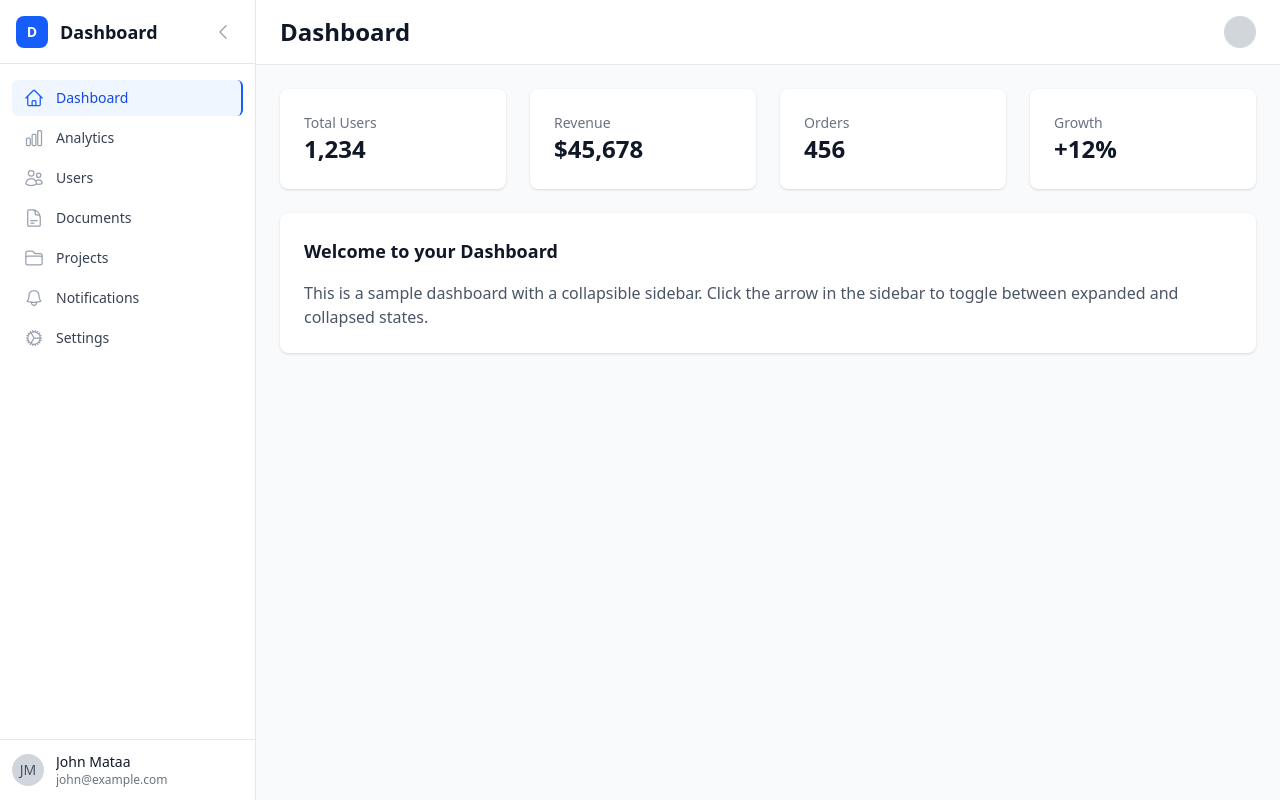
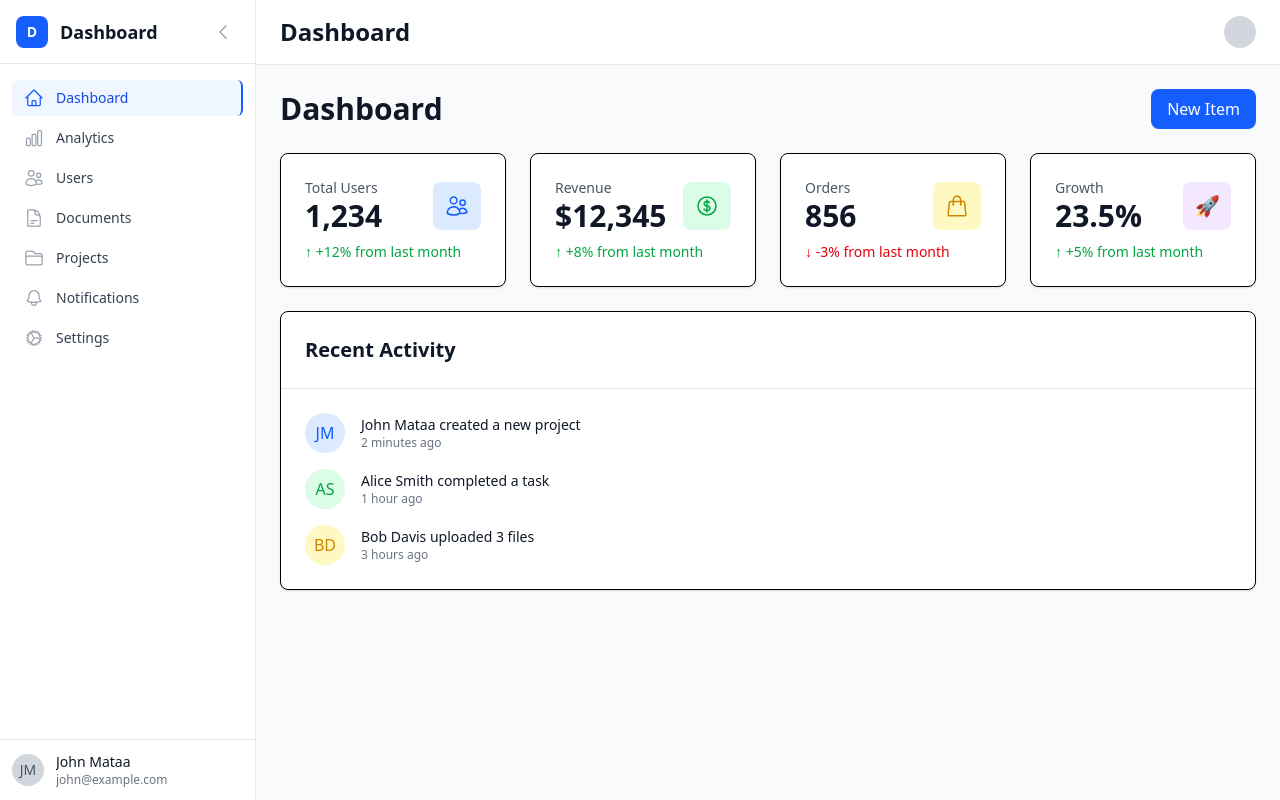
Before and after one commit to mataa019/onBoarding_Web_based, a React (Vite) app: page / in a window 1280 px wide. Built offline with nearby package versions, Linux system fonts and the light colour scheme.

Commit message:
feat: add the component

```diff
--- a/src/App.tsx
+++ b/src/App.tsx
@@ -1,39 +1,21 @@
-import Layout from './components/layout/Layout'
+import React from 'react'
+import { BrowserRouter as Router, Routes, Route } from 'react-router-dom'
+import { Layout } from './components/layout'
+import Dashboard from './pages/Dashboard'
 
 function App() {
   return (
-    <Layout>
-      <div className="space-y-6">
-        {/* Dashboard Content */}
-        <div className="grid grid-cols-1 md:grid-cols-2 lg:grid-cols-4 gap-6">
-          {/* Stats Cards */}
-          <div className="bg-white p-6 rounded-lg shadow">
-            <h3 className="text-sm font-medium text-gray-500">Total Users</h3>
-            <p className="text-2xl font-bold text-gray-900">1,234</p>
-          </div>
-          <div className="bg-white p-6 rounded-lg shadow">
-            <h3 className="text-sm font-medium text-gray-500">Revenue</h3>
-            <p className="text-2xl font-bold text-gray-900">$45,678</p>
-          </div>
-          <div className="bg-white p-6 rounded-lg shadow">
-            <h3 className="text-sm font-medium text-gray-500">Orders</h3>
-            <p className="text-2xl font-bold text-gray-900">456</p>
-          </div>
-          <div className="bg-white p-6 rounded-lg shadow">
-            <h3 className="text-sm font-medium text-gray-500">Growth</h3>
-            <p className="text-2xl font-bold text-gray-900">+12%</p>
-          </div>
-        </div>
-
-        {/* Main Content Area */}
-        <div className="bg-white rounded-lg shadow p-6">
-          <h2 className="text-lg font-semibold text-gray-900 mb-4">Welcome to your Dashboard</h2>
-          <p className="text-gray-600">
-            This is a sample dashboard with a collapsible sidebar. Click the arrow in the sidebar to toggle between expanded and collapsed states.
-          </p>
-        </div>
-      </div>
-    </Layout>
+    <Router>
+      <Layout>
+        <Routes>
+          <Route path="/" element={<Dashboard />} />
+          <Route path="/documents" element={<div>Documents Page Coming Soon...</div>} />
+          <Route path="/projects" element={<div>Projects Page Coming Soon...</div>} />
+          <Route path="/notifications" element={<div>Notifications Page Coming Soon...</div>} />
+          <Route path="/settings" element={<div>Settings Page Coming Soon...</div>} />
+        </Routes>
+      </Layout>
+    </Router>
   )
 }
 
--- a/src/pages/Dashboard.tsx
+++ b/src/pages/Dashboard.tsx
@@ -1,4 +1,6 @@
 import React from 'react'
+import { UsersIcon, CurrencyDollarIcon, ShoppingBagIcon, } from '@heroicons/react/24/outline'
+import StatsCard from '../components/StatsCard'
 
 export default function Dashboard() {
   return (
@@ -10,59 +12,43 @@ export default function Dashboard() {
         </button>
       </div>
 
-      {/* Stats Cards */}
+      {/* Stats Cards - Now using reusable component */}
       <div className="grid grid-cols-1 md:grid-cols-2 lg:grid-cols-4 gap-6">
-        <div className="bg-white p-6 rounded-lg shadow-sm border">
-          <div className="flex items-center justify-between">
-            <div>
-              <p className="text-sm font-medium text-gray-600">Total Users</p>
-              <p className="text-3xl font-bold text-gray-900">1,234</p>
-            </div>
-            <div className="w-12 h-12 bg-blue-100 rounded-lg flex items-center justify-center">
-              <span className="text-blue-600 text-xl">👥</span>
-            </div>
-          </div>
-          <p className="text-sm text-green-600 mt-2">+12% from last month</p>
-        </div>
+        <StatsCard
+          title="Total Users"
+          value="1,234"
+          icon={<UsersIcon className="w-6 h-6" />}
+          trend={{ value: "+12% from last month", type: "increase" }}
+          iconBgColor="bg-blue-100"
+          iconTextColor="text-blue-600"
+        />
 
-        <div className="bg-white p-6 rounded-lg shadow-sm border">
-          <div className="flex items-center justify-between">
-            <div>
-              <p className="text-sm font-medium text-gray-600">Revenue</p>
-              <p className="text-3xl font-bold text-gray-900">$12,345</p>
-            </div>
-            <div className="w-12 h-12 bg-green-100 rounded-lg flex items-center justify-center">
-              <span className="text-green-600 text-xl">💰</span>
-            </div>
-          </div>
-          <p className="text-sm text-green-600 mt-2">+8% from last month</p>
-        </div>
+        <StatsCard
+          title="Revenue"
+          value="$12,345"
+          icon={<CurrencyDollarIcon className="w-6 h-6" />}
+          trend={{ value: "+8% from last month", type: "increase" }}
+          iconBgColor="bg-green-100"
+          iconTextColor="text-green-600"
+        />
 
-        <div className="bg-white p-6 rounded-lg shadow-sm border">
-          <div className="flex items-center justify-between">
-            <div>
-              <p className="text-sm font-medium text-gray-600">Orders</p>
-              <p className="text-3xl font-bold text-gray-900">856</p>
-            </div>
-            <div className="w-12 h-12 bg-yellow-100 rounded-lg flex items-center justify-center">
-              <span className="text-yellow-600 text-xl">📦</span>
-            </div>
-          </div>
-          <p className="text-sm text-red-600 mt-2">-3% from last month</p>
-        </div>
+        <StatsCard
+          title="Orders"
+          value="856"
+          icon={<ShoppingBagIcon className="w-6 h-6" />}
+          trend={{ value: "-3% from last month", type: "decrease" }}
+          iconBgColor="bg-yellow-100"
+          iconTextColor="text-yellow-600"
+        />
 
-        <div className="bg-white p-6 rounded-lg shadow-sm border">
-          <div className="flex items-center justify-between">
-            <div>
-              <p className="text-sm font-medium text-gray-600">Growth</p>
-              <p className="text-3xl font-bold text-gray-900">23.5%</p>
-            </div>
-            <div className="w-12 h-12 bg-purple-100 rounded-lg flex items-center justify-center">
-              <span className="text-purple-600 text-xl">📈</span>
-            </div>
-          </div>
-          <p className="text-sm text-green-600 mt-2">+5% from last month</p>
-        </div>
+        <StatsCard
+          title="Growth"
+          value="23.5%"
+          icon="🚀"
+          trend={{ value: "+5% from last month", type: "increase" }}
+          iconBgColor="bg-purple-100"
+          iconTextColor="text-purple-600"
+        />
       </div>
 
       {/* Recent Activity */}
```
